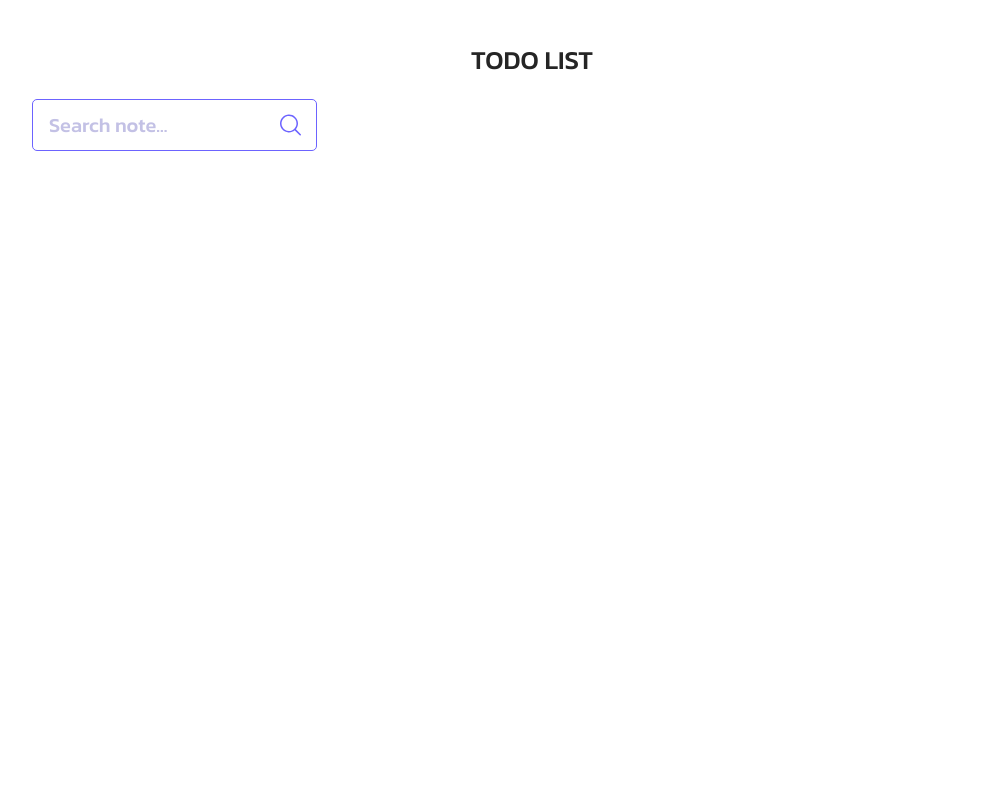
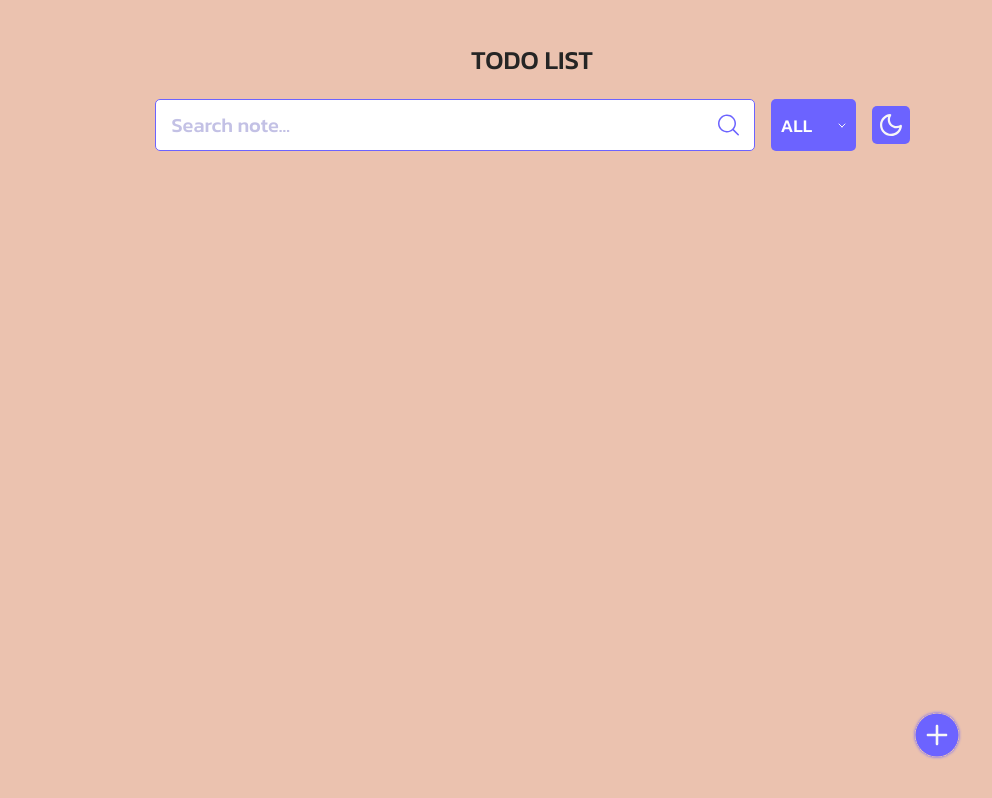
Before and after one commit to Suficks/ToDo-List, a React (Create React App) app in the folder app/: page / in a window 1280 px wide. Shown: the whole page, without its empty margins (108-1100 px from the left). Built offline with nearby package versions, Linux system fonts and the light colour scheme.

Commit message:
feat: add select component

```diff
--- a/app/src/App.tsx
+++ b/app/src/App.tsx
@@ -1,20 +1,23 @@
 import React from 'react';
-import styles from './app.module.scss';
+
+import cn from './app.module.scss';
 import { ReactComponent as Search } from './Assets/search-icon.svg';
-import Button from './Components/Button/Button';
+import Button from './Components/Button';
+import Select from './Components/Select';
 
 const App = () => {
   return (
-    <div className={styles.wrapper}>
-      <h1 className={styles.title}>TODO LIST</h1>
-      <div className={styles.container}>
-        <div className={styles.input_wrap}>
-          <input type="text" className={styles.input} placeholder='Search note...' />
-          <Search className={styles.search} />
+    <div className={cn.wrapper}>
+      <h1 className={cn.title}>TODO LIST</h1>
+      <div className={cn.container}>
+        <div className={cn.input_wrap}>
+          <input type="text" className={cn.input} placeholder='Search note...' />
+          <Search className={cn.search} />
         </div>
-        {/* <Select /> */}
-        <Button />
+        <Select />
+        <Button className={cn.square} />
       </div>
+      <Button className={cn.circle} />
     </div>
   );
 }
--- /dev/null
+++ b/app/src/Components/Button/index.js
@@ -0,0 +1,3 @@
+import Button from './Button.tsx';
+
+export default Button;
--- /dev/null
+++ b/app/src/Components/Select/Select.tsx
@@ -0,0 +1,18 @@
+import React from 'react';
+import cn from './select.module.scss';
+import { ReactComponent as Arrow } from '../../Assets/arrow-icon.svg';
+
+const Select = () => {
+  return (
+    <div className={cn.select}>
+      <div className={cn.options}>
+        <p className={cn.item}>ALL</p>
+        <p className={cn.item}>DONE</p>
+        <p className={cn.item}>ACTIVE</p>
+      </div>
+      <Arrow className={cn.arrow} />
+    </div>
+  )
+}
+
+export default Select
--- /dev/null
+++ b/app/src/Components/Select/index.js
@@ -0,0 +1,3 @@
+import Select from './Select.tsx';
+
+export default Select;
--- /dev/null
+++ b/app/src/Components/Select/select.module.scss
@@ -0,0 +1,34 @@
+@import '../../Styles/mixins.scss';
+
+.select {
+  @include flex (center, space-between);
+  padding: 10px;
+  box-sizing: border-box;
+  width: 85px;
+  height: 52px;
+
+  border-radius: 5px;
+  background-color: #6C63FF;
+
+  @include kanit (18px, 500);
+  color: #FFFFFF;
+
+  cursor: pointer;
+}
+
+.options {
+  display: flex;
+  flex-direction: column;
+}
+
+.item {
+  margin: 0;
+  max-height: 100%;
+
+  &:not(:first-child) {
+    font-size: 0;
+    max-height: 0;
+    background-color: #6C63FF;
+    border-radius: 5px;
+  }
+}
--- a/app/src/app.module.scss
+++ b/app/src/app.module.scss
@@ -5,12 +5,17 @@ body,
 html {
   margin: 0;
   padding: 0;
+  background-color: #ebc2af;
 }
 
 .wrapper {
-  max-width: 1000px;
+  position: relative;
+  height: 100vh;
+  max-width: 900px;
+
   padding: 40px 20px;
   margin: auto;
+  box-sizing: border-box;
 }
 
 .title {
@@ -23,6 +28,8 @@ html {
 
 .input_wrap {
   position: relative;
+  max-width: 600px;
+  width: 100%;
 }
 
 .input {
@@ -51,5 +58,23 @@ html {
 }
 
 .container {
-  @include flex (center, space-between);
+  @include flex (center, center);
+  gap: 16px;
+  flex-wrap: wrap;
 }
+
+.square {
+  background: url('./Assets/square-btn.svg');
+  width: 38px;
+  height: 38px;
+}
+
+.circle {
+  position: absolute;
+  bottom: 40px;
+  right: 20px;
+  background: url('./Assets/circle-btn.svg');
+  background-size: 50px, 50px;
+  width: 50px;
+  height: 50px;
+}
```
Also changed, not shown: app/src/Assets/arrow-icon.svg (added).
